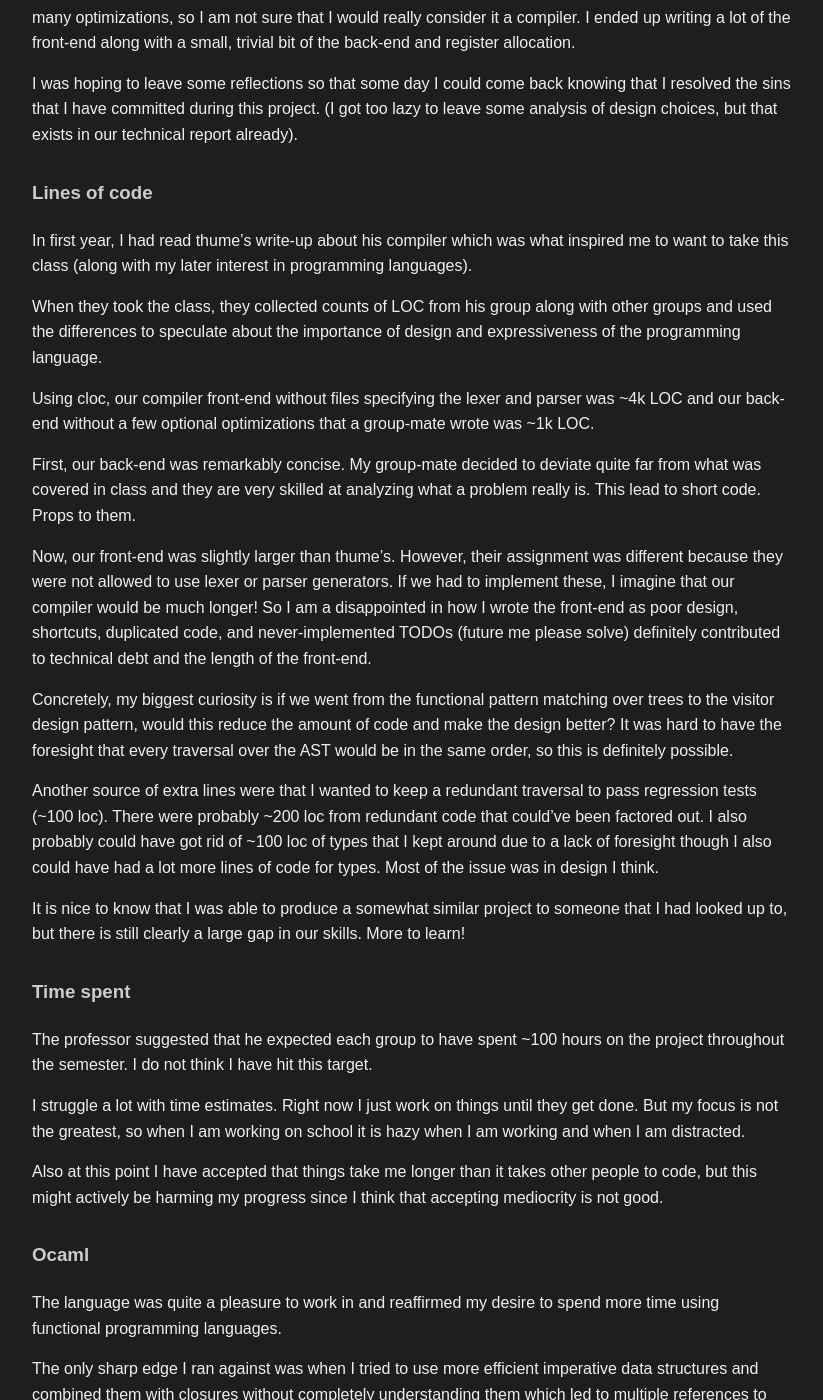
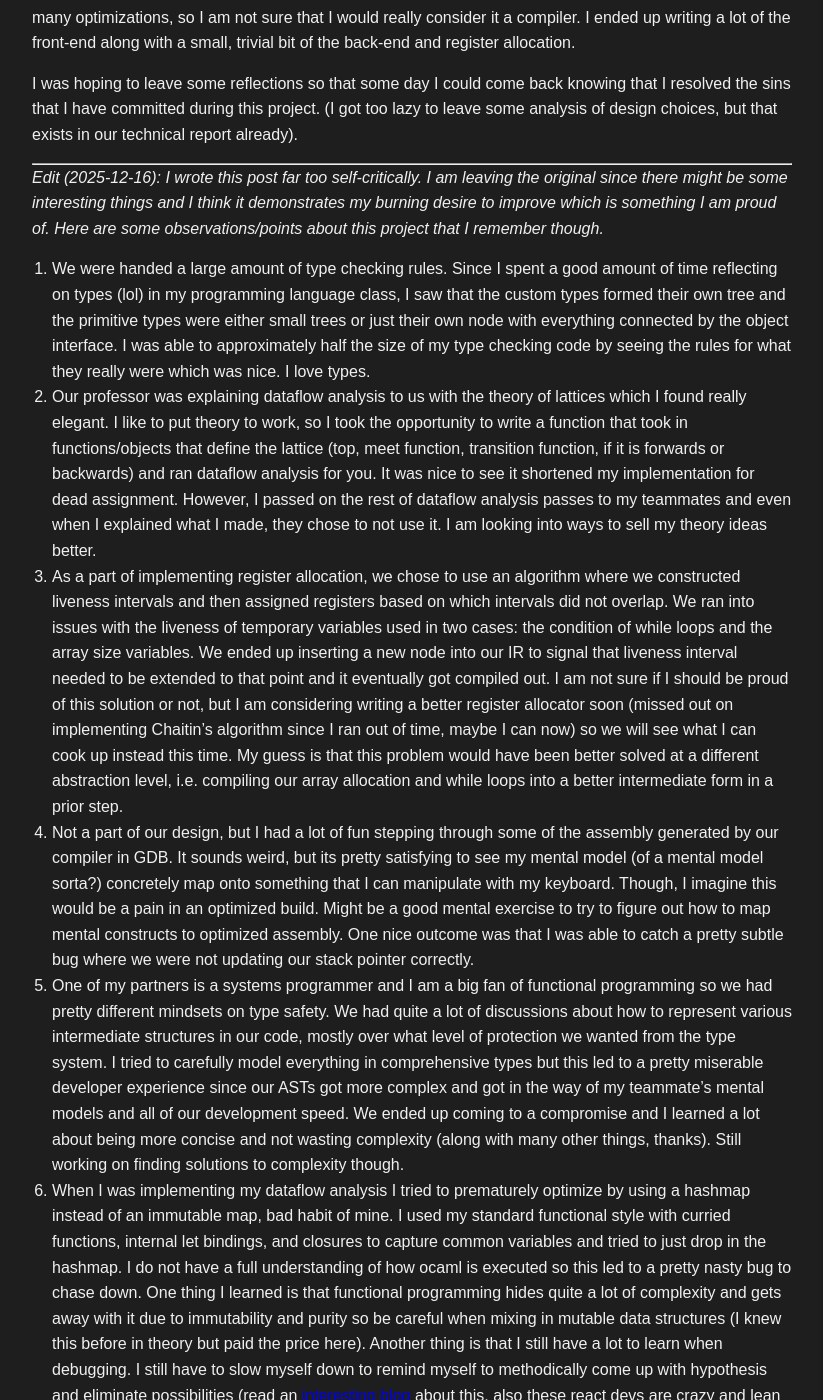
Before and after one commit to ilyb1729/ilyb1729.github.io, a Jekyll site: the page built from _posts/2025-04-29-cs-444.markdown, in a window 1280 px wide and 1400 px high, scrolled down 274 px. Shown: the whole window, without its empty margins (228-1051 px from the left). Built offline with Jekyll 4.4.1, drawn with Linux system fonts in a browser that asks for light colours; some of the changed text lies outside the part shown.

Commit message:
later compiler reflections

```diff
--- a/_posts/2025-04-29-cs-444.markdown
+++ b/_posts/2025-04-29-cs-444.markdown
@@ -11,6 +11,21 @@ For a class, I developed a compiler for a subset of Java to x86 in a group of th
 Notably, the compiler does not support generics, exception handling, or concurrency, and I did not write many optimizations, so I am not sure that I would really consider it a compiler. I ended up writing a lot of the front-end along with a small, trivial bit of the back-end and register allocation.
 
 I was hoping to leave some reflections so that some day I could come back knowing that I resolved the sins that I have committed during this project. (I got too lazy to leave some analysis of design choices, but that exists in our technical report already).
+
+---
+
+_Edit (2025-12-16): I wrote this post far too self-critically. I am leaving the original since there might be some interesting things and I think it demonstrates my burning desire to improve which is something I am proud of. Here are some observations/points about this project that I remember though._
+
+1. We were handed a large amount of type checking rules. Since I spent a good amount of time reflecting on types (lol) in my programming language class, I saw that the custom types formed their own tree and the primitive types were either small trees or just their own node with everything connected by the object interface. I was able to approximately half the size of my type checking code by seeing the rules for what they really were which was nice. I love types.
+2. Our professor was explaining dataflow analysis to us with the theory of lattices which I found really elegant. I like to put theory to work, so I took the opportunity to write a function that took in functions/objects that define the lattice (top, meet function, transition function, if it is forwards or backwards) and ran dataflow analysis for you. It was nice to see it shortened my implementation for dead assignment. However, I passed on the rest of dataflow analysis passes to my teammates and even when I explained what I made, they chose to not use it. I am looking into ways to sell my theory ideas better.
+3. As a part of implementing register allocation, we chose to use an algorithm where we constructed liveness intervals and then assigned registers based on which intervals did not overlap. We ran into issues with the liveness of temporary variables used in two cases: the condition of while loops and the array size variables. We ended up inserting a new node into our IR to signal that liveness interval needed to be extended to that point and it eventually got compiled out. I am not sure if I should be proud of this solution or not, but I am considering writing a better register allocator soon (missed out on implementing Chaitin's algorithm since I ran out of time, maybe I can now) so we will see what I can cook up instead this time. My guess is that this problem would have been better solved at a different abstraction level, i.e. compiling our array allocation and while loops into a better intermediate form in a prior step.
+4. Not a part of our design, but I had a lot of fun stepping through some of the assembly generated by our compiler in GDB. It sounds weird, but its pretty satisfying to see my mental model (of a mental model sorta?) concretely map onto something that I can manipulate with my keyboard. Though, I imagine this would be a pain in an optimized build. Might be a good mental exercise to try to figure out how to map mental constructs to optimized assembly. One nice outcome was that I was able to catch a pretty subtle bug where we were not updating our stack pointer correctly.
+5. One of my partners is a systems programmer and I am a big fan of functional programming so we had pretty different mindsets on type safety. We had quite a lot of discussions about how to represent various intermediate structures in our code, mostly over what level of protection we wanted from the type system. I tried to carefully model everything in comprehensive types but this led to a pretty miserable developer experience since our ASTs got more complex and got in the way of my teammate's mental models and all of our development speed. We ended up coming to a compromise and I learned a lot about being more concise and not wasting complexity (along with many other things, thanks). Still working on finding solutions to complexity though.
+6. When I was implementing my dataflow analysis I tried to prematurely optimize by using a hashmap instead of an immutable map, bad habit of mine. I used my standard functional style with curried functions, internal let bindings, and closures to capture common variables and tried to just drop in the hashmap. I do not have a full understanding of how ocaml is executed so this led to a pretty nasty bug to chase down. One thing I learned is that functional programming hides quite a lot of complexity and gets away with it due to immutability and purity so be careful when mixing in mutable data structures (I knew this before in theory but paid the price here). Another thing is that I still have a lot to learn when debugging. I still have to slow myself down to remind myself to methodically come up with hypothesis and eliminate possibilities (read an [interesting blog](https://overreacted.io/how-to-fix-any-bug/) about this, also these react devs are crazy and lean is great). I have a similar improvement to make in coding, but I have recently been making progress on this. Expect to see examples of improvement soon (or feel it I guess).
+
+Final note, I miss working on this stuff with my team.
+
+---
 
 ### Lines of code
 
@@ -57,3 +72,5 @@ Testing was kind of rough for this project and a major aspect that I am hoping t
 Writing manual tests are a huge burden (but an absolutely core part of the process) and I need to think about ways to force myself into test driven development. This issue is also somewhat tied to the large PRs I wrote. I really need to put a lot more work into careful planning.
 
 Another random tangent, I read about a team at Amazon (Cedar) that has a formally verified version of the code in Lean and then an optimized version in Rust. Then, they would fuzz test cases to make sure that the behavior between the two matched (I might be misremembering). This sounds interesting and I need to invest some more time into thinking how effective this is. My current opinion is that in an ideal world, writing everything in theorem provers would be superior to testing because testing can only prove your code wrong, not right. However, I think more industry experience will shift my perspective on it. I do think that if someone would be able to make theorem proving a lot cheaper and more accessible, this could be an empire in the future.
+
+_(Holy this was naive)_
```
